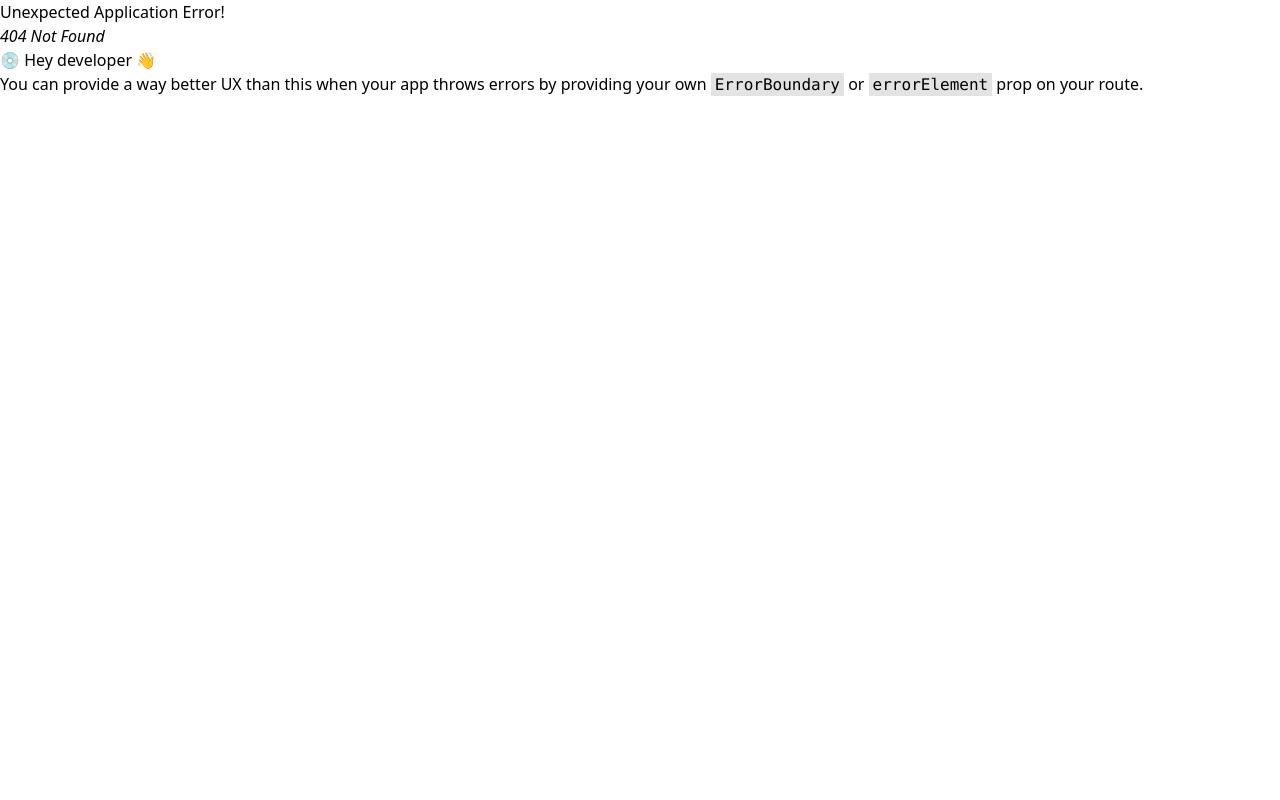
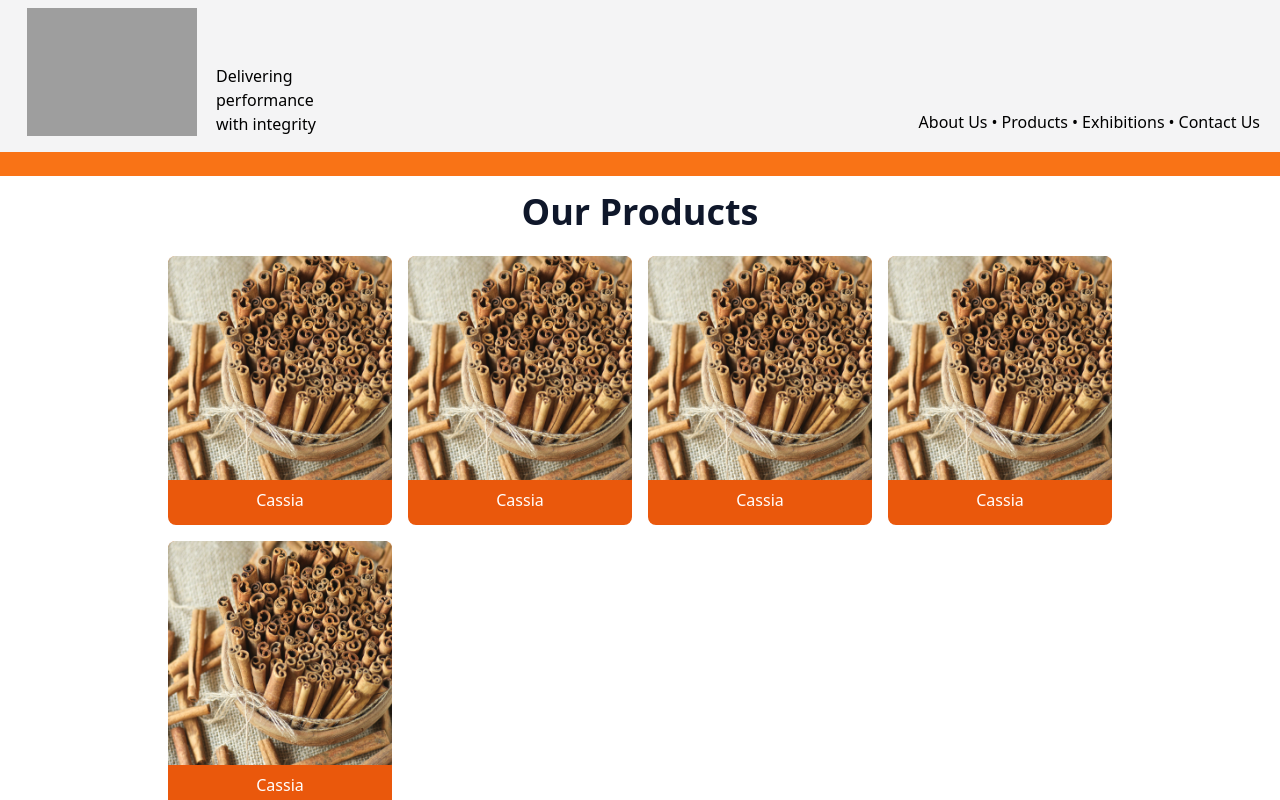
Before and after one commit to Neelesh99/agrimTest, a React (Vite) app: page /agrimTest/products in a window 1280 px wide. Before the commit this address had no page. Shown: the top 800 px of the page. Built offline with nearby package versions, Linux system fonts and the light colour scheme; grey boxes are pictures that could not be loaded.

Commit message:
added products page

```diff
--- a/src/components/Header.tsx
+++ b/src/components/Header.tsx
@@ -38,7 +38,7 @@ function Header() {
                 <div className="flex flex-row">
                     <NavigationButton name="About Us" link="/agrimTest/aboutUs"/>
                     <NavigationSpacer/>
-                    <NavigationButton name="Products" link="/agrimTest/"/>
+                    <NavigationButton name="Products" link="/agrimTest/products"/>
                     <NavigationSpacer/>
                     <NavigationButton name="Exhibitions" link="/agrimTest/"/>
                     <NavigationSpacer/>
--- a/src/main.tsx
+++ b/src/main.tsx
@@ -8,6 +8,7 @@ import {
 import Home from "./pages/home.tsx";
 import ContactUsPage from "./pages/contactUs.tsx";
 import AboutUsPage from "./pages/aboutUs.tsx";
+import ProductsPage from "./pages/products.tsx";
 
 function frameContent(element: ReactElement) {
     return (<div className="container mx-auto">
@@ -27,6 +28,10 @@ const router = createBrowserRouter([
     {
         path: "/agrimTest/aboutUs",
         element: frameContent(<AboutUsPage/>),
+    },
+    {
+        path: "/agrimTest/products",
+        element: frameContent(<ProductsPage/>),
     }
 ]);
 
--- /dev/null
+++ b/src/pages/products.tsx
@@ -0,0 +1,33 @@
+import Header from "../components/Header.tsx";
+import Footer from "../components/Footer.tsx";
+import cassia from "../assets/cassia.png"
+
+function getProductCard(props: {name: string, url: string}) {
+    return <div className="w-56 bg-orange-600 grid grid-cols-1 grid-rows-6 rounded-lg  hover:bg-zinc-100 hover:text-orange-700 m-2">
+        <div className="row-span-5">
+            <img className="w-full h-full bg-cover" src={props.url}/>
+        </div>
+        <div className="row-span-1 p-2 text-center transition duration-300 rounded-b-lg cursor-pointer">
+            {props.name}
+        </div>
+    </div>;
+}
+
+function ProductsPage() {
+    return <div>
+        <Header/>
+        <div className="w-full text-slate-900 text-center font-bold text-4xl p-4">
+            Our Products
+        </div>
+        <div className="flex flex-wrap text-white w-3/4 mx-auto">
+            {getProductCard({name: "Cassia", url: cassia})}
+            {getProductCard({name: "Cassia", url: cassia})}
+            {getProductCard({name: "Cassia", url: cassia})}
+            {getProductCard({name: "Cassia", url: cassia})}
+            {getProductCard({name: "Cassia", url: cassia})}
+        </div>
+        <Footer/>
+    </div>
+}
+
+export default ProductsPage;
```
